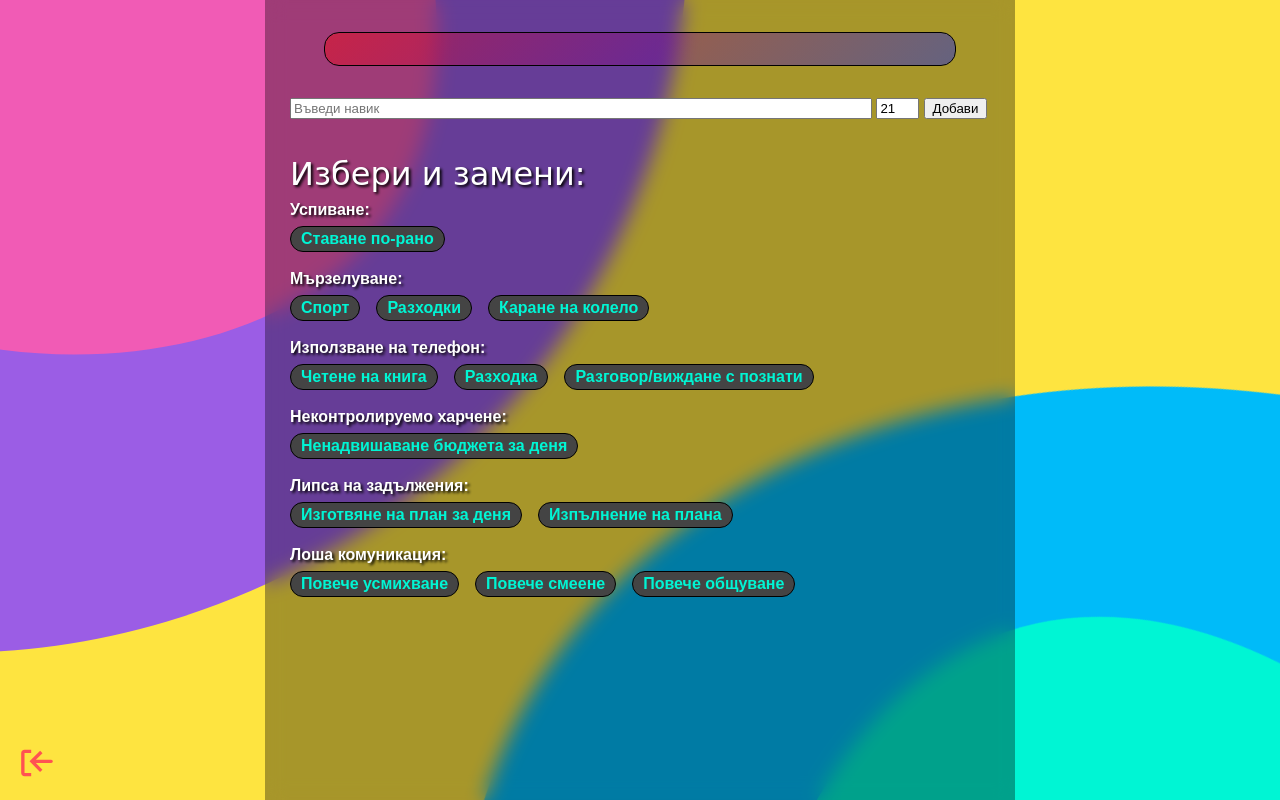
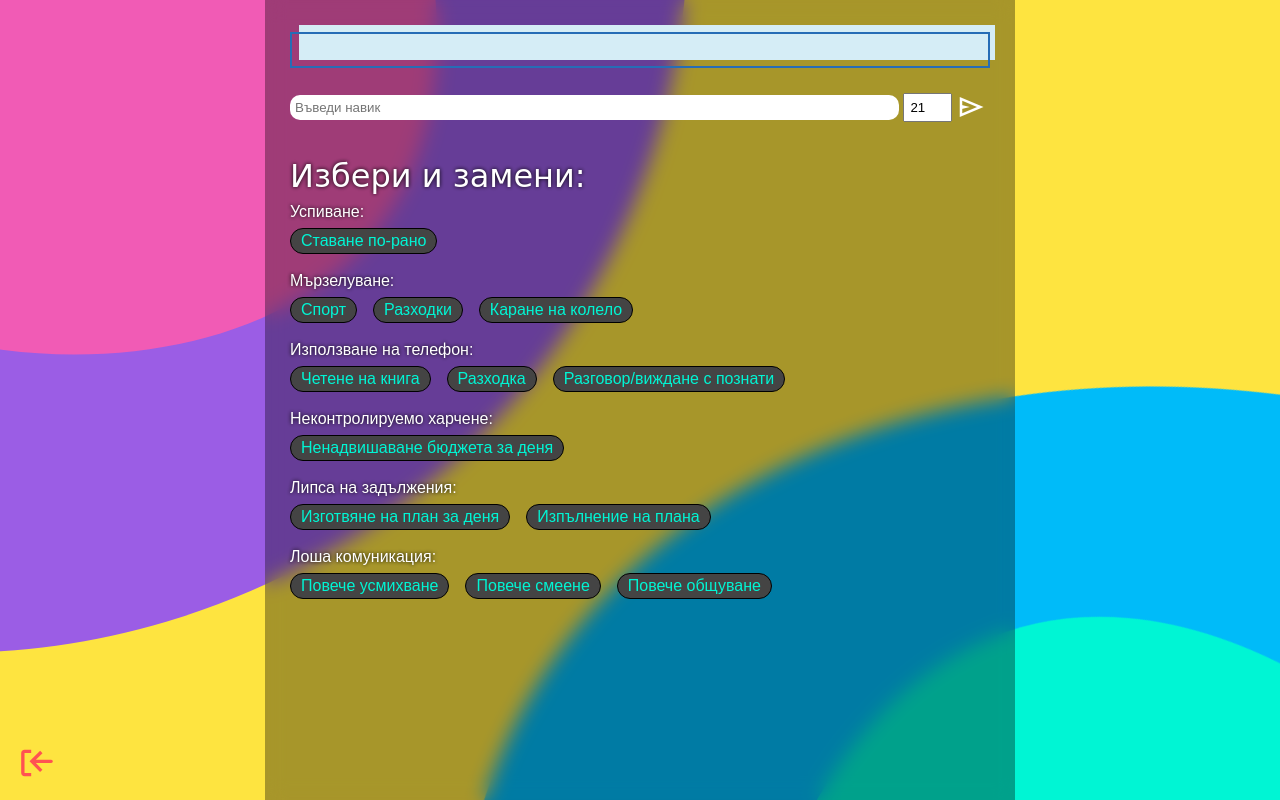
Before and after one commit to VencislavManoilov/HabitTrackr, a website: page public/home.html in a window 1280 px wide. Drawn offline with nearby package versions, Linux system fonts and the light colour scheme; no server answers; a web font is replaced by a local one.

Commit message:
Design changes to the home page

```diff
--- a/public/css/home.css
+++ b/public/css/home.css
@@ -127,11 +127,11 @@
 }
 
 .yes {
-    color: #00f5d4;
+    color: #5bff29;
 }
 
 .no {
-    color: #f15bb5;
+    color: #ff0000;
 }
 
 .idk {
@@ -158,15 +158,30 @@
 }
 
 #add input:first-child {
-    width: 82%;
+    width: calc(87% - 10px);
+    border-radius: 10px;
+    border: none;
+    padding: 5px;
 }
 
 #add input {
     width: 5%;
+    padding: 5px;
 }
 
 #add button {
-    width: 9%;
+    width: 4%;
+    padding: 0;
+    background: none;
+    border: none;
+    transform: translate(0, 7px) scale(1.25);
+    color: white;
+    transition: all .3s ease;
+}
+
+#add button:hover {
+    transform: translate(0, 7px) scale(1.5);
+    text-shadow: 0 0 4px black;
 }
 
 #preset p:first-child{
@@ -178,11 +193,13 @@
 #preset p {
     margin: 0;
     margin-bottom: 4px;
-    text-shadow: 2px 2px 3px rgb(0, 0, 0);
+    font-weight: 400;
+    text-shadow: 0px 0px 4px rgb(0, 0, 0);
 }
 
 #preset button {
     margin-bottom: 15px;
+    font-weight: 400;
 }
 
 .good {
@@ -205,22 +222,40 @@
     box-shadow: 2px 2px 3px black;
 }
 
+.good:active {
+    transform: translate(0px, 0px);
+    box-shadow: none;
+}
+
 .bad {
     color: #ffffff;
     font-weight: 700;
 }
 
 #quote {
-    max-width: 600px;
-    background: rgba(255, 0, 0, 0.4);
-    background: linear-gradient(135deg, rgba(255, 0, 0, 0.4) 0%, rgba(0, 21, 255, 0.4) 100%);
-    padding: 16px 15px;
-    border-radius: 15px;
-    border: 1px solid black;
-    margin-left: auto;
-    margin-right: auto;
-    margin-bottom: 30px;
-    font-family: "Lora", serif;
+    background-color: transparent;
+    border: 2px solid #266DB6;
+    box-sizing: border-box;
+    color: #00132C;
+    font-family: "Avenir Next LT W01 Bold",sans-serif;
+    font-size: 16px;
+    font-weight: 700;
+    line-height: 24px;
+    padding: 16px 23px;
+    margin: 20px 0;
+    position: relative;
+}
+
+#quote:before {
+    background-color: #D5EDF6;
+    content: "";
+    height: calc(100% + 3px);
+    position: absolute;
+    right: -7px;
+    top: -9px;
+    transition: background-color 300ms ease-in;
+    width: 100%;
+    z-index: -1;
 }
 
 #author {
--- a/public/home.html
+++ b/public/home.html
@@ -9,6 +9,8 @@
 
     <link rel="stylesheet" type="text/css" href="./main.css">
     <link rel="stylesheet" type="text/css" href="./css/home.css">
+
+    <link rel="stylesheet" href="https://fonts.googleapis.com/css2?family=Material+Symbols+Outlined:opsz,wght,FILL,GRAD@24,400,0,0" />
 </head>
 
 <body onload="init()">
@@ -32,7 +34,7 @@
         <div id="add">
             <input id="habit-text" type="text" placeholder="Въведи навик">
             <input title="Дни до изтриването на навика" id="goal" type="number" min="1" value="21">
-            <button onclick="addHabit()">Добави</button>
+            <button onclick="addHabit()"><span class="material-symbols-outlined">send</span></button>
         </div>
 
         <div id="preset"></div>
--- a/sessions.json
+++ b/sessions.json
@@ -1 +1 @@
-[{"session":"d3b0afe6-755c-45bf-8935-f002bb27af09"},{"id":"e9edc82b-5b4e-4bd6-b9af-03432ee7ca55","session":"4c6239a3-b54e-4a9b-9502-6527489aaa5a"},{"id":"e9edc82b-5b4e-4bd6-b9af-03432ee7ca55","session":"146503a3-1ce8-47a8-981a-1fe9e8875361"}]
+[{"session":"d3b0afe6-755c-45bf-8935-f002bb27af09"},{"id":"e9edc82b-5b4e-4bd6-b9af-03432ee7ca55","session":"4c6239a3-b54e-4a9b-9502-6527489aaa5a"},{"id":"e9edc82b-5b4e-4bd6-b9af-03432ee7ca55","session":"146503a3-1ce8-47a8-981a-1fe9e8875361"},{"id":"e9edc82b-5b4e-4bd6-b9af-03432ee7ca55","session":"0c2f6c64-0e82-4ee0-9bb7-55a2321de29a"}]
--- a/users.json
+++ b/users.json
@@ -1 +1 @@
-[{"id":"e9edc82b-5b4e-4bd6-b9af-03432ee7ca55","name":"Pesho","email":"pesho@email.com","password":"Pesho123","habits":[{"id":"bf7e68d1-b029-46ee-a735-893c64fc384d","text":"Ставане по-рано","when":1,"check":true,"checks":2,"streak":2,"maxStreak":2,"goal":21,"graph":[{"check":false,"day":"4/14/2024"},{"check":false,"day":"4/15/2024"},{"check":true,"day":"4/16/2024"}, {"check":true,"day":"4/17/2024"}, {"check":false,"day":"4/18/2024"}, {"check":true,"day":"4/19/2024"}],"dayChecked":false},{"id":"d383743d-5973-423d-9c87-aa6fd2a89b17","text":"Спорт","when":1,"check":true,"checks":2,"streak":2,"maxStreak":2,"goal":21,"graph":[{"check":false,"day":"4/14/2024"},{"check":false,"day":"4/15/2024"},{"check":true,"day":"Invalid Date"}],"dayChecked":false},{"id":"35fb330d-4813-4afc-a8cf-c1f70e6b595c","text":"Разходки","when":1,"check":true,"checks":2,"streak":2,"maxStreak":2,"goal":21,"graph":[{"check":false,"day":"4/14/2024"},{"check":false,"day":"4/15/2024"},{"check":true,"day":"Invalid Date"}],"dayChecked":false}]}]
+[{"id":"e9edc82b-5b4e-4bd6-b9af-03432ee7ca55","name":"Pesho","email":"pesho@email.com","password":"Pesho123","habits":[{"id":"bf7e68d1-b029-46ee-a735-893c64fc384d","text":"Ставане по-рано","when":1,"check":false,"checks":2,"streak":2,"maxStreak":2,"goal":21,"graph":[{"check":false,"day":"4/14/2024"},{"check":false,"day":"4/15/2024"},{"check":true,"day":"4/16/2024"},{"check":true,"day":"4/17/2024"},{"check":false,"day":"4/18/2024"},{"check":true,"day":"4/19/2024"},{"check":true,"day":"Invalid Date"}],"dayChecked":false},{"id":"d383743d-5973-423d-9c87-aa6fd2a89b17","text":"Спорт","when":1,"check":false,"checks":2,"streak":2,"maxStreak":2,"goal":21,"graph":[{"check":false,"day":"4/14/2024"},{"check":false,"day":"4/15/2024"},{"check":true,"day":"Invalid Date"},{"check":true,"day":"Invalid Date"}],"dayChecked":false},{"id":"35fb330d-4813-4afc-a8cf-c1f70e6b595c","text":"Разходки","when":1,"check":false,"checks":2,"streak":2,"maxStreak":2,"goal":21,"graph":[{"check":false,"day":"4/14/2024"},{"check":false,"day":"4/15/2024"},{"check":true,"day":"Invalid Date"},{"check":true,"day":"Invalid Date"}],"dayChecked":false}]}]
```
